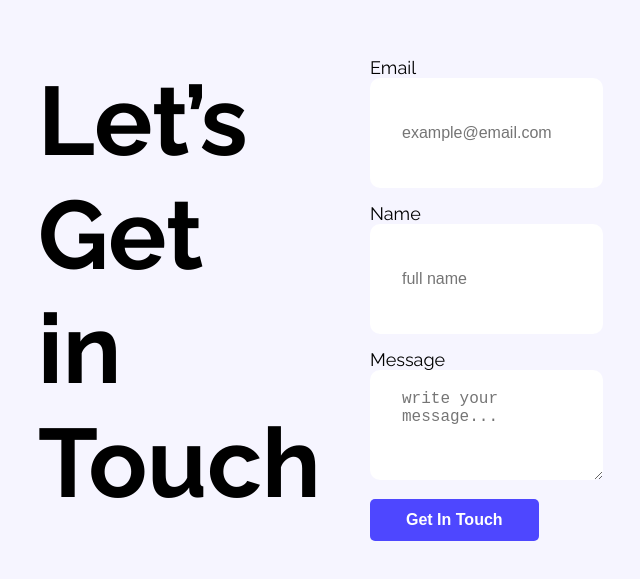
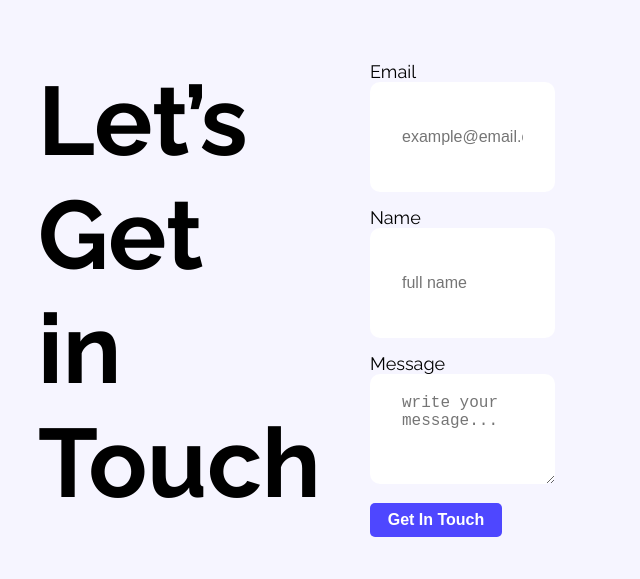
Before and after one commit to jerinAfrose/landing-launchpad-assignment-repo, a plain HTML site: page index.html in a window 1280 px wide. Shown: the part 3703-4282 px from the top of the page, without its empty margins (361-1001 px from the left). Drawn offline with Linux system fonts and the light colour scheme.

Commit message:
submit button design added

```diff
--- a/index.html
+++ b/index.html
@@ -138,7 +138,7 @@
                         <label for="textarea">Message</label>
                     <textarea name="" id="" cols="30" rows="50" placeholder="write your message..."></textarea>
                     <br>
-                        <input class="btn-primary" type="submit" value="Get In Touch">
+                        <input style="width: 100%; padding: 8px; box-sizing: border-box;" class="btn-primary" type="submit" value="Get In Touch">
                     </form>
                 </div>
             </section>
--- a/styles/style.css
+++ b/styles/style.css
@@ -210,7 +210,7 @@ nav{
     background-color: white;
     color: #D6DDED;
     display: block;
-    width: 100%;
+    width: 92%;
     padding: 20px 32px;
     /* margin: 24px; */
     border: #cad3ea;
@@ -222,7 +222,7 @@ nav{
     background-color: white;
     color: #D6DDED;
     display: block;
-    width: 100%;
+    width: 92%;
     padding: 20px 32px;
     /* margin: 24px; */
     border: #cad3ea;
@@ -234,7 +234,7 @@ nav{
     background-color: white;
     color: #D6DDED;
     display: block;
-    width: 100%;
+    width: 92%;
     padding: 20px 32px;
     /* margin: 24px; */
     border: #cad3ea;
```
